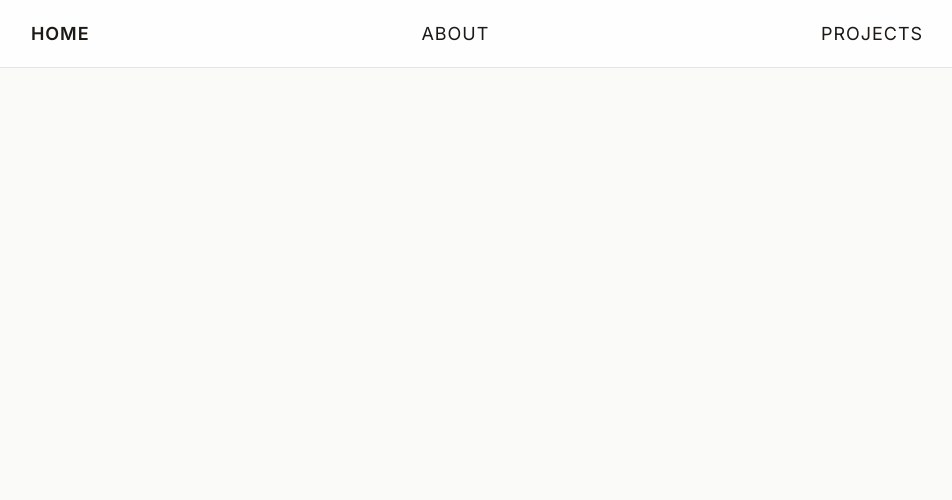
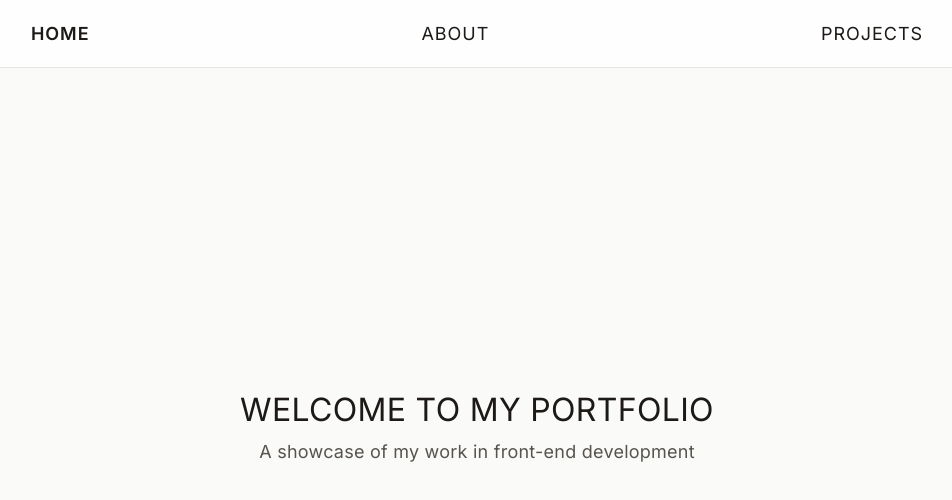
Before and after one commit to nathalie-jane/frontend-react-portfolio, a React (Vite) app: page / in a window 1280 px wide. Shown: the top 500 px of the page, without its empty margins (163-1115 px from the left). Built offline with nearby package versions, Linux system fonts and the light colour scheme.

Commit message:
feat(home): add home page section layout
- Create Home page structure
- Add text block content
- Style content and set typography

```diff
--- a/src/pages/Home/Home.css
+++ b/src/pages/Home/Home.css
@@ -0,0 +1,48 @@
+/* =======================================
+    SECTION: HOME
+
+	Layout and styling for Home section
+========================================== */
+
+/* Main container for Home section */
+.home {
+	width: 100%;
+	min-height: calc(100vh - 5rem);
+	display: grid;
+	place-items: center;
+	padding-block: 64px;
+}
+
+/* Inner container for Home section */
+.home__inner {
+	width: 100%;
+	max-width: 36rem;
+	margin-inline: auto;
+	display: grid;
+}
+
+/* Text block wrapper */
+.home__heading {
+	display: grid;
+	gap: 8px;
+	text-align: center;
+}
+
+/* Main section title */
+.home__title {
+	color: #1c1917;
+	font-size: clamp(1.75rem, 1.571rem + 0.893vw, 2rem);
+	font-weight: 400;
+	line-height: 1.2;
+	letter-spacing: 0.02rem;
+	text-transform: uppercase;
+}
+
+/* Intro text below title */
+.home__intro {
+	color: #57534d;
+	font-size: clamp(1rem, 0.911rem + 0.446vw, 1.125rem);
+	font-weight: 400;
+	line-height: 1.5;
+	letter-spacing: 0.015rem;
+}
--- a/src/pages/Home/Home.jsx
+++ b/src/pages/Home/Home.jsx
@@ -1,5 +1,23 @@
+/* ===================================
+    PAGE: HOME
+
+    Renders Home page layout and main
+	introductory content
+====================================== */
+
 import "./Home.css";
 
-function Home() {}
+function Home() {
+	return (
+		<section className="home">
+			<div className="home__inner">
+				<div className="home__heading">
+					<h1 className="home__title">Welcome to my portfolio</h1>
+					<p className="home__intro">A showcase of my work in front-end development</p>
+				</div>
+			</div>
+		</section>
+	);
+}
 
 export default Home;
```
